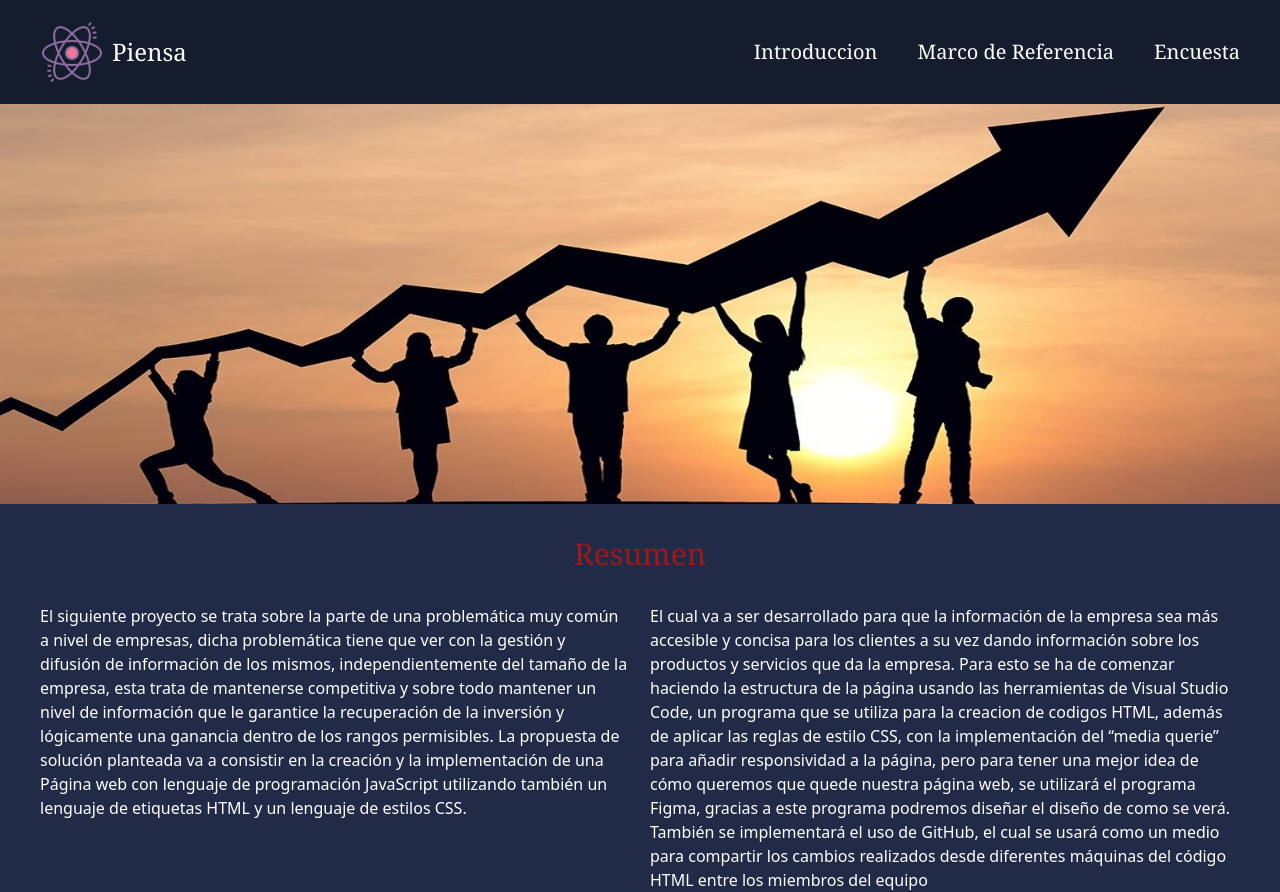
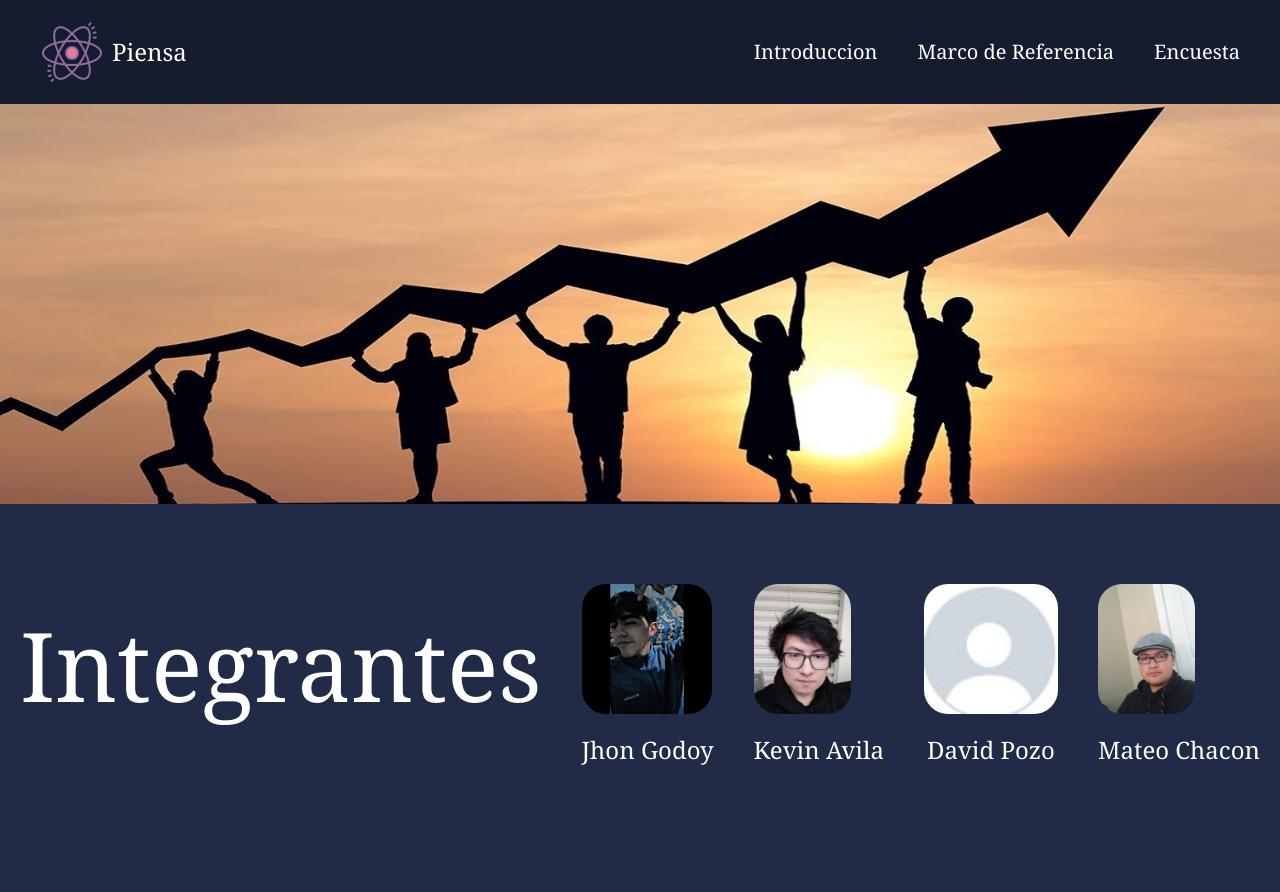
Before and after one commit to COLADOXD/my-project1, a React (Create React App) app: page / in a window 1280 px wide. After the commit the page ends 800 px from the top, so only its background shows below. Built offline with nearby package versions, Linux system fonts and the light colour scheme.

Commit message:
deleta resumen

```diff
--- a/src/container/Introduccion.jsx
+++ b/src/container/Introduccion.jsx
@@ -1,9 +1,5 @@
 import React from "react";
 import Grupal from "../assets/trabajo-en-equipo-social.jpg";
-import integranteOne from "../assets/integrante-1.jpg";
-import integranteTwo from "../assets/integrante-2.jpg";
-import integranteThree from "../assets/integrante-3.jpg";
-import integranteFour from "../assets/integrante-4.jpg";
 
 const Introduccion = () => {
   return (
@@ -76,26 +72,6 @@ const Introduccion = () => {
           </p>
         </div>
       </div>
-
-      <div className="flex flex-row items-center my-20  w-full bg-secondary text-center text-white font-serif text-2xl justify-around">
-        <p className="text-8xl mb-10">Integrantes</p>
-        <div>
-          <img className="h-[130px] rounded-3xl" src={integranteOne} alt="" />
-          <p className="my-5">Jhon Godoy</p>
-        </div>
-        <div>
-          <img className="h-[130px] rounded-3xl" src={integranteTwo} alt="" />
-          <p className="my-5">Kevin Avila</p>
-        </div>
-        <div>
-          <img className="h-[130px] rounded-3xl" src={integranteThree} alt="" />
-          <p className="my-5">David Pozo</p>
-        </div>
-        <div>
-          <img className="h-[130px] rounded-3xl" src={integranteFour} alt="" />
-          <p className="my-5 text-center">Mateo Chacon</p>
-        </div>
-      </div>
     </section>
   );
 };
--- a/src/container/Main.jsx
+++ b/src/container/Main.jsx
@@ -1,4 +1,8 @@
 import React from "react";
+import integranteOne from "../assets/integrante-1.jpg";
+import integranteTwo from "../assets/integrante-2.jpg";
+import integranteThree from "../assets/integrante-3.jpg";
+import integranteFour from "../assets/integrante-4.jpg";
 
 import trabajoGrupal from "../assets/beneficios-trabajo-en-equipo1.jpg";
 
@@ -6,38 +10,23 @@ const Main = () => {
   return (
     <section className="">
       <img className="w-full h-[400px]" src={trabajoGrupal} alt="" />
-      <div className="px-10">
-        <h1 className="font-serif text-3xl text-center my-8 text-red-800">
-          Resumen
-        </h1>
-        <div className="flex flex-col lg:flex-row justify-around">
-          <p className="text-white font-sans w-[600px] mr-5">
-            El siguiente proyecto se trata sobre la parte de una problemática
-            muy común a nivel de empresas, dicha problemática tiene que ver con
-            la gestión y difusión de información de los mismos,
-            independientemente del tamaño de la empresa, esta trata de
-            mantenerse competitiva y sobre todo mantener un nivel de información
-            que le garantice la recuperación de la inversión y lógicamente una
-            ganancia dentro de los rangos permisibles. La propuesta de solución
-            planteada va a consistir en la creación y la implementación de una
-            Página web con lenguaje de programación JavaScript utilizando
-            también un lenguaje de etiquetas HTML y un lenguaje de estilos CSS.
-          </p>
-          <p className="text-white font-sans w-[600px]">
-            El cual va a ser desarrollado para que la información de la empresa
-            sea más accesible y concisa para los clientes a su vez dando
-            información sobre los productos y servicios que da la empresa. Para
-            esto se ha de comenzar haciendo la estructura de la página usando
-            las herramientas de Visual Studio Code, un programa que se utiliza
-            para la creacion de codigos HTML, además de aplicar las reglas de
-            estilo CSS, con la implementación del “media querie” para añadir
-            responsividad a la página, pero para tener una mejor idea de cómo
-            queremos que quede nuestra página web, se utilizará el programa
-            Figma, gracias a este programa podremos diseñar el diseño de como se
-            verá. También se implementará el uso de GitHub, el cual se usará
-            como un medio para compartir los cambios realizados desde diferentes
-            máquinas del código HTML entre los miembros del equipo
-          </p>
+      <div className="flex flex-row items-center my-20  w-full bg-secondary text-center text-white font-serif text-2xl justify-around">
+        <p className="text-8xl mb-10">Integrantes</p>
+        <div>
+          <img className="h-[130px] rounded-3xl" src={integranteOne} alt="" />
+          <p className="my-5">Jhon Godoy</p>
+        </div>
+        <div>
+          <img className="h-[130px] rounded-3xl" src={integranteTwo} alt="" />
+          <p className="my-5">Kevin Avila</p>
+        </div>
+        <div>
+          <img className="h-[130px] rounded-3xl" src={integranteThree} alt="" />
+          <p className="my-5">David Pozo</p>
+        </div>
+        <div>
+          <img className="h-[130px] rounded-3xl" src={integranteFour} alt="" />
+          <p className="my-5 text-center">Mateo Chacon</p>
         </div>
       </div>
     </section>
```
